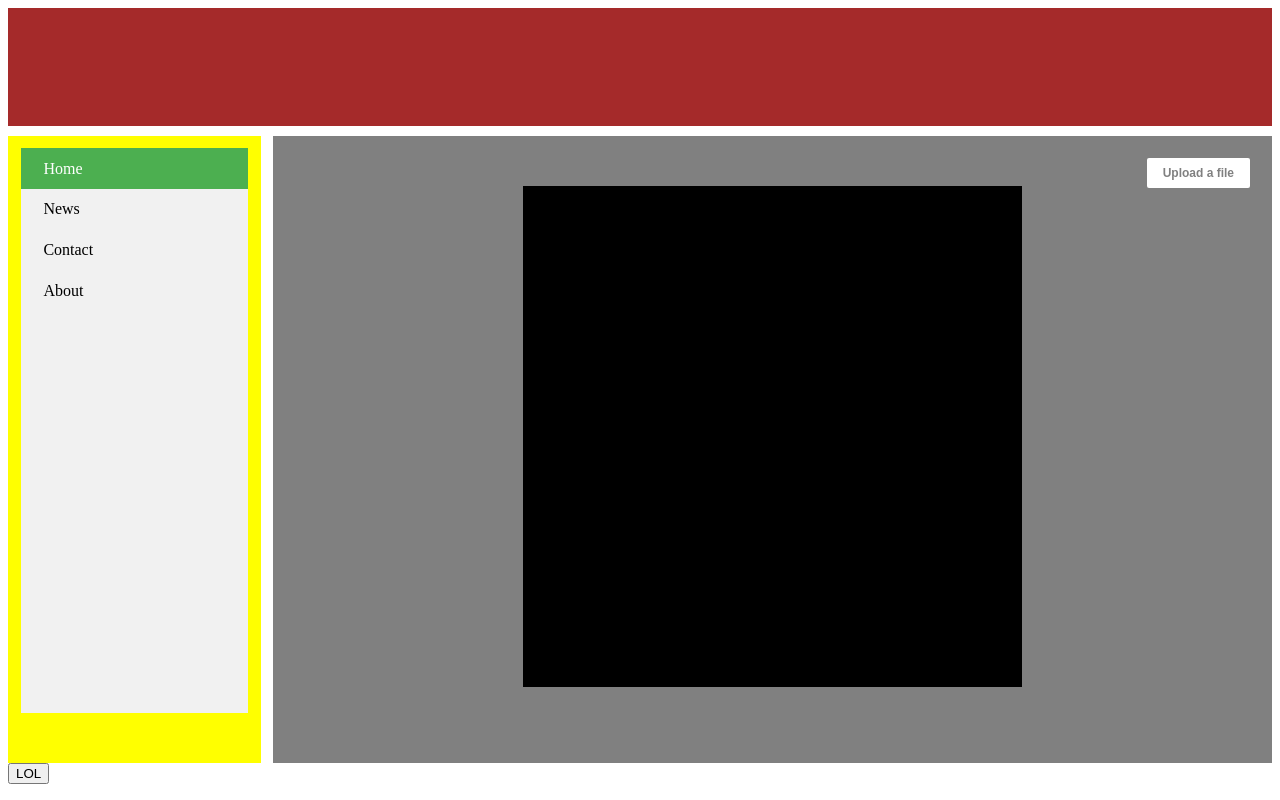
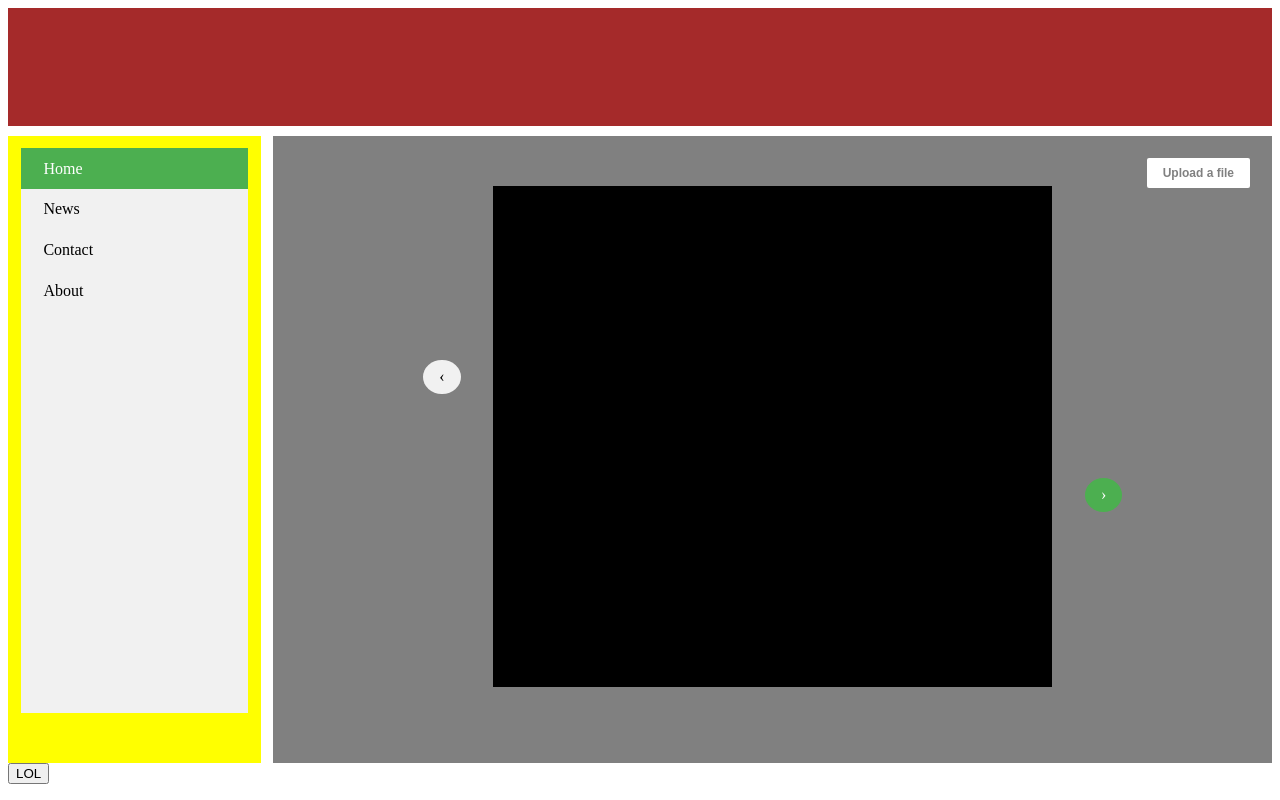
Before and after one commit to instapups/instapups.github.io, a plain HTML site: page index.html in a window 1280 px wide. Drawn offline with nearby package versions, Linux system fonts and the light colour scheme.

Commit message:
layout updated

```diff
--- a/index.html
+++ b/index.html
@@ -59,6 +59,35 @@ li div:hover:not(.active) {
   opacity: 0;
 }
 
+a {
+    text-decoration: none;
+    display: inline-block;
+    padding: 8px 16px;
+}
+
+a:hover {
+    background-color: #ddd;
+    color: black;
+}
+
+.previous {
+	margin-top: 25%;
+	float: left;
+    background-color: #f1f1f1;
+    color: black;
+}
+
+.next {
+	margin-top: -30%;
+	float: right;
+    background-color: #4CAF50;
+    color: white;
+}
+
+.round {
+    border-radius: 50%;
+}
+
 #header {
 	height: 15%;
 	background-color: brown;
@@ -81,8 +110,8 @@ li div:hover:not(.active) {
 }
 
 #image {
-	width: 50%;
-	height: 80%;
+	width: 80%;
+	height: 100%;
 	margin: auto;
 	margin-top: 5%;
 	background-color: black;
@@ -90,6 +119,13 @@ li div:hover:not(.active) {
 	background-repeat: no-repeat;
 	background-position: center center;
 	background-size: contain;
+}
+
+#image-container {
+	width: 70%;
+	height: 80%;
+	margin: auto;
+	margin-top: 5%;
 }
 
 </style>
@@ -118,8 +154,10 @@ li div:hover:not(.active) {
   <input type="file" name="myfile" />
 </div>
 
-<div id = "image">
-
+<div id = "image-container">
+	<a href="#" class="previous round">&#8249;</a>
+	<div id = "image"></div>
+	<a href="#" class="next round">&#8250;</a>
 </div>
 
 </div>
```
